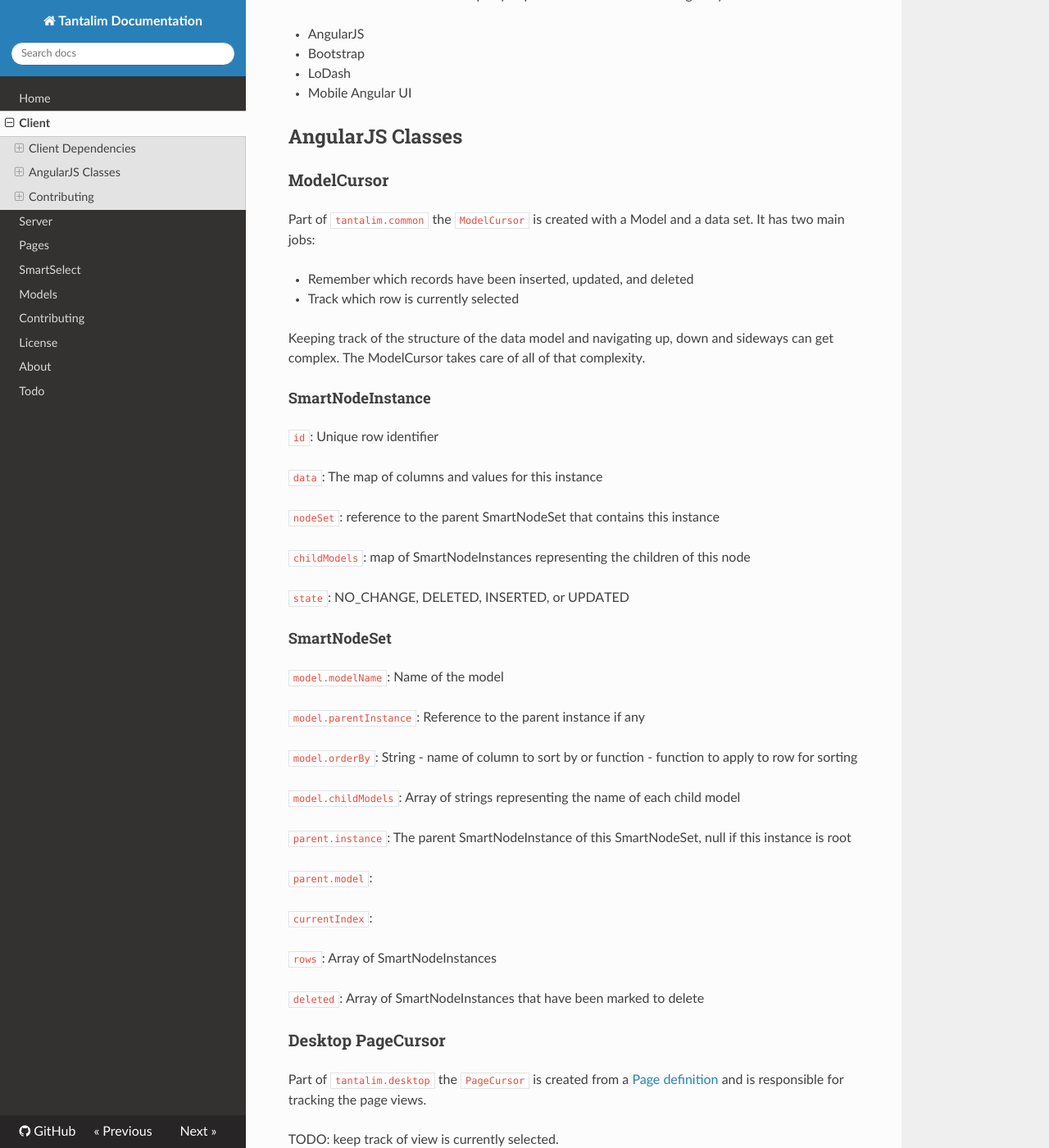
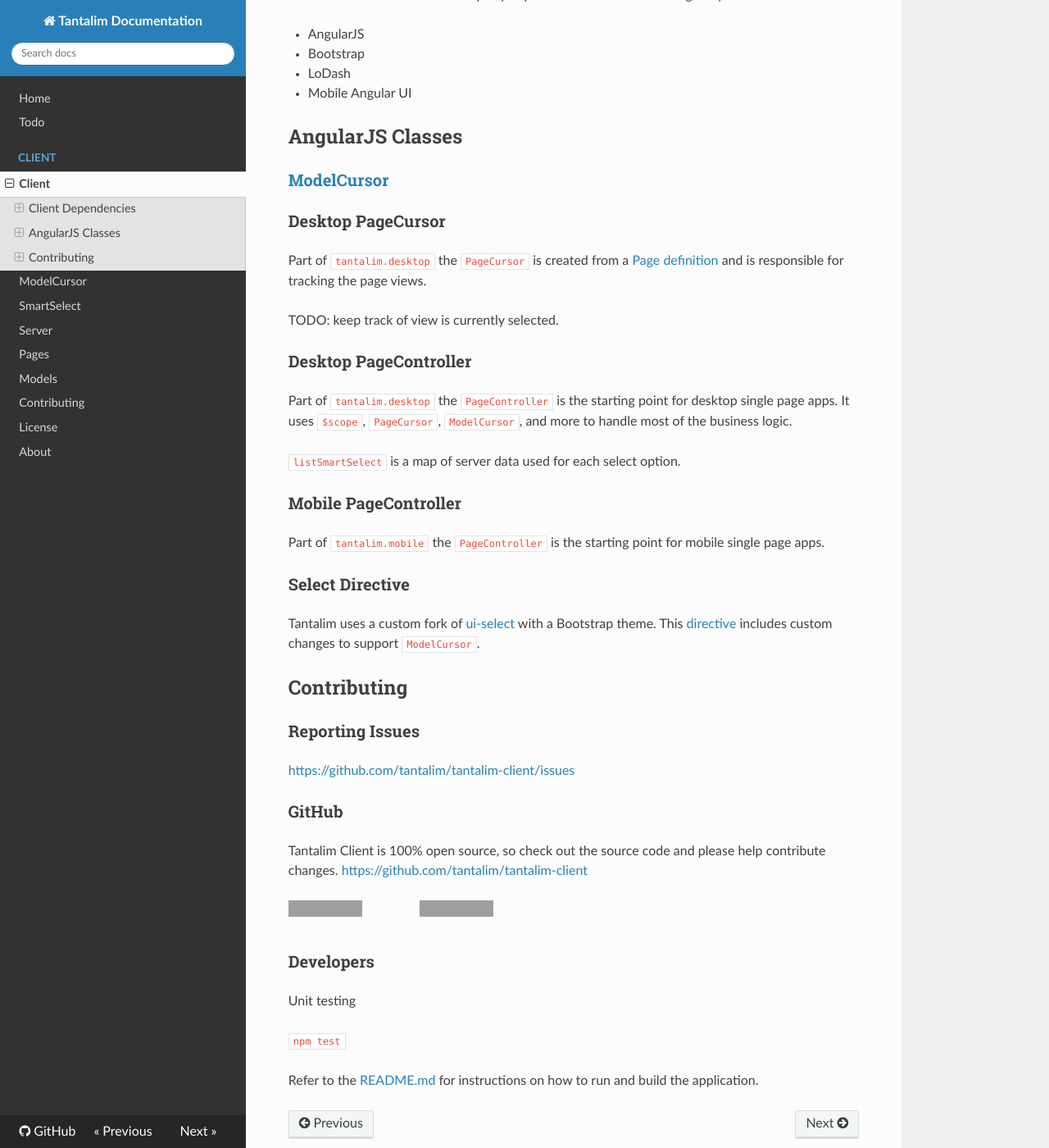
Before and after one commit to tantalim/tantalim-docs, an MkDocs documentation site: the page built from docs/client/client.md, in a window 1280 px wide and 1400 px high, scrolled down 500 px. Shown: the whole window at 82% size. Built offline with MkDocs 1.6.1, drawn with Linux system fonts in a browser that asks for light colours; nearby versions of some CDN libraries; old or Windows-style settings are respelled for this version of MkDocs; grey boxes are pictures that could not be loaded.

Commit message:
more docs for the client

```diff
--- a/docs/client.md
+++ b/docs/client/client.md
@@ -23,48 +23,7 @@ Tantalum Client uses several 3rd party dependencies. These are managed by Bower.
 
 ## AngularJS Classes
 
-
-
-### ModelCursor
-Part of `tantalim.common` the `ModelCursor` is created with a Model and a data set. It has two main jobs:
-
-* Remember which records have been inserted, updated, and deleted
-* Track which row is currently selected
-
-Keeping track of the structure of the data model and navigating up, down and sideways can get complex. The ModelCursor
-takes care of all of that complexity.
-
-#### SmartNodeInstance
-
-`id`: Unique row identifier
-
-`data`: The map of columns and values for this instance
-
-`nodeSet`: reference to the parent SmartNodeSet that contains this instance
-
-`childModels`: map of SmartNodeInstances representing the children of this node
-
-`state`: NO_CHANGE, DELETED, INSERTED, or UPDATED
-
-#### SmartNodeSet
-
-`model.modelName`: Name of the model
-
-`model.parentInstance`: Reference to the parent instance if any
-
-`model.orderBy`: String - name of column to sort by or function - function to apply to row for sorting
-
-`model.childModels`: Array of strings representing the name of each child model
-
-`parent.instance`: The parent SmartNodeInstance of this SmartNodeSet, null if this instance is root
-
-`parent.model`:
-
-`currentIndex`:
-
-`rows`: Array of SmartNodeInstances
-
-`deleted`: Array of SmartNodeInstances that have been marked to delete
+### [ModelCursor](client/model-cursor)
 
 ### Desktop PageCursor
 
@@ -110,5 +69,10 @@ Tantalim Client is 100% open source, so check out the source code and please hel
 
 ### Developers
 
+Unit testing
+
+`npm test`
+
+
 Refer to the [README.md](https://github.com/tantalim/tantalim-client/blob/master/README.md) for instructions on how to
 run and build the application.
--- a/mkdocs.yml
+++ b/mkdocs.yml
@@ -7,13 +7,14 @@ repo_url: https://github.com/tantalim/tantalim-docs/
 
 pages:
 - ['index.md', 'Home']
-- ['client.md', 'Client']
+- ['todo.md', 'Todo']
+- ['client/client.md', 'Client', 'Client']
+- ['client/model-cursor.md', 'Client', 'ModelCursor']
+- ['client/select.md', 'Client', 'SmartSelect']
 - ['server.md', 'Server']
 - ['pages.md', 'Pages']
-- ['select.md', 'SmartSelect']
 - ['models.md', 'Models']
 - ['contributing.md', 'Contributing']
 - ['license.md', 'License']
 - ['about.md', 'About']
-- ['todo.md', 'Todo']
 theme: readthedocs
```
Also changed, not shown: README.md (+14 -3 lines), docs/client/model-cursor.md (added, +75 -0 lines), docs/todo.md (+6 -4 lines), docs/client/select.md (renamed from docs/select.md).
